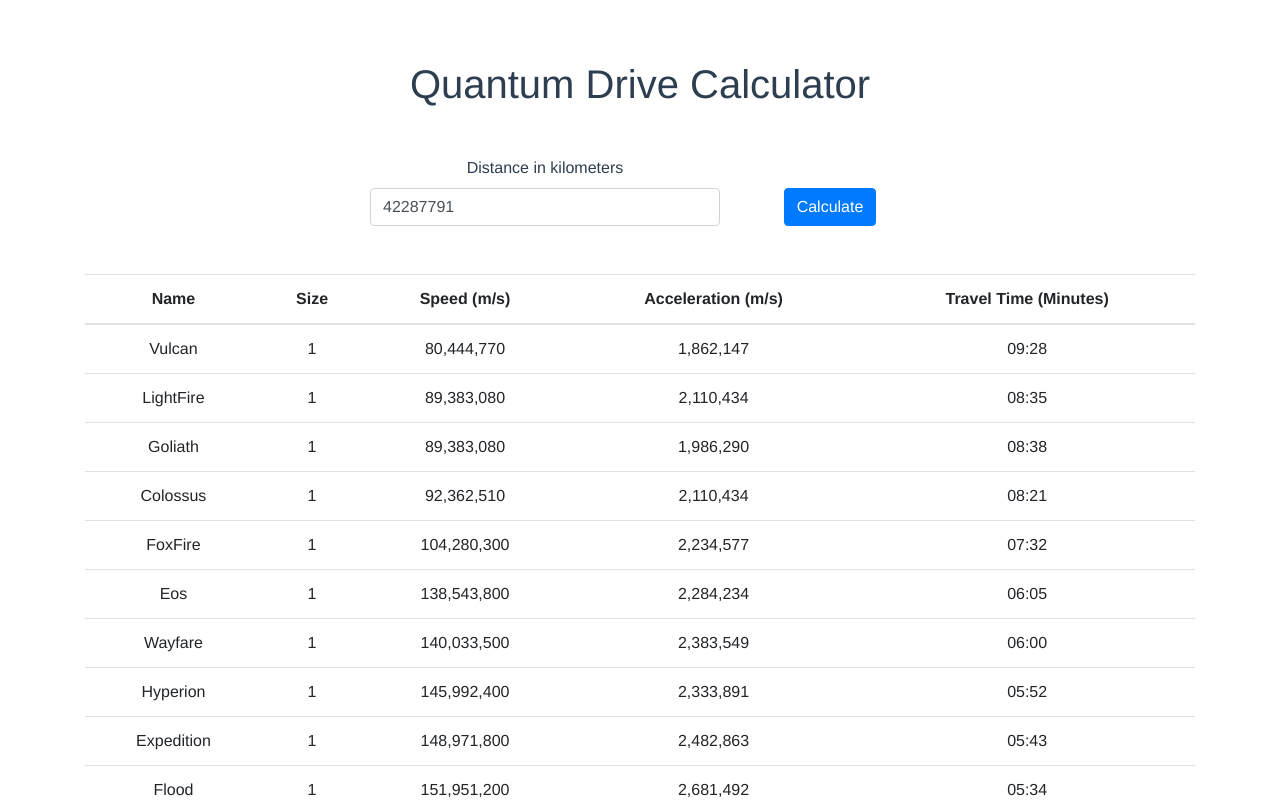
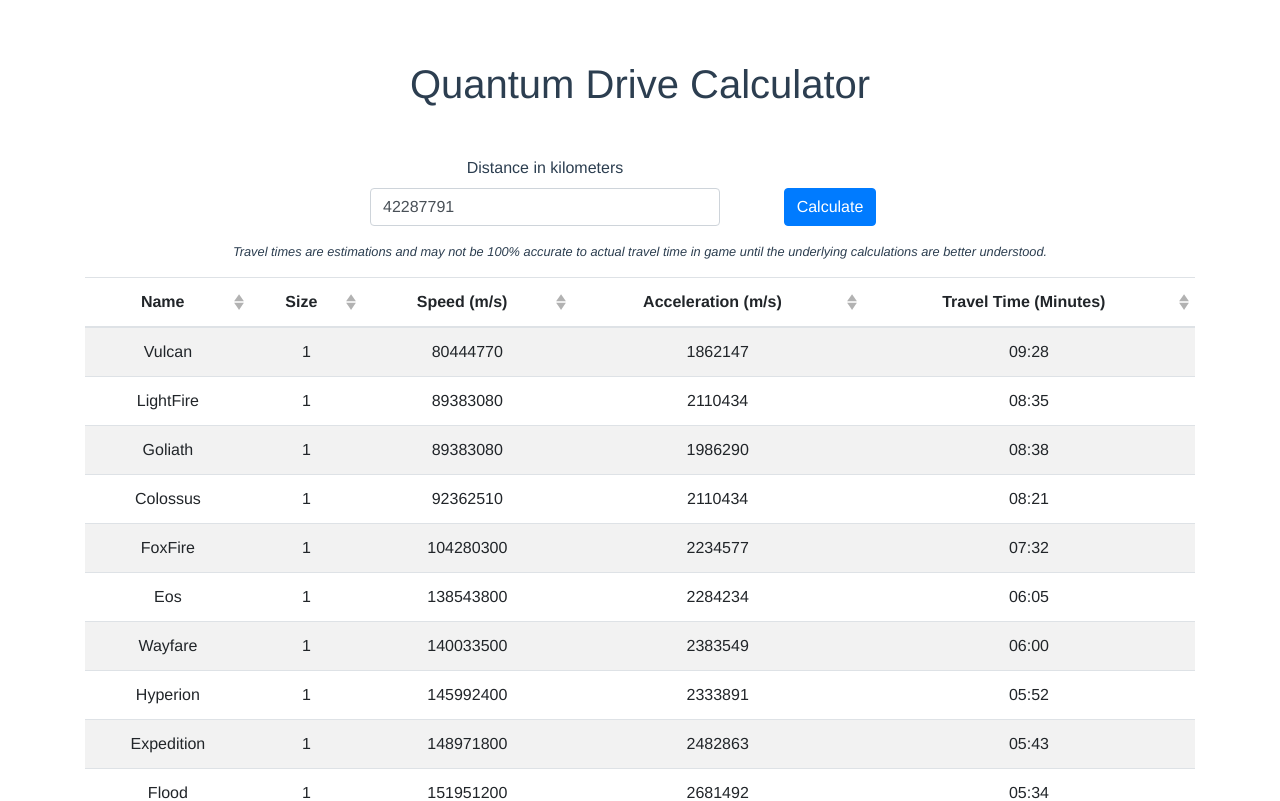
Before and after one commit to joshuahysong/QuantumCalculator, a Vue app: page / in a window 1280 px wide. Shown: the top 801 px of the page. Built offline with nearby package versions, Linux system fonts and the light colour scheme.

Commit message:
Converted drive table to bootstrap vue

```diff
--- a/public/index.html
+++ b/public/index.html
@@ -5,7 +5,6 @@
     <meta http-equiv="X-UA-Compatible" content="IE=edge">
     <meta name="viewport" content="width=device-width,initial-scale=1.0">
     <link rel="icon" href="<%= BASE_URL %>favicon.ico">
-    <link rel="stylesheet" href="https://stackpath.bootstrapcdn.com/bootstrap/4.4.1/css/bootstrap.min.css" integrity="sha384-Vkoo8x4CGsO3+Hhxv8T/Q5PaXtkKtu6ug5TOeNV6gBiFeWPGFN9MuhOf23Q9Ifjh" crossorigin="anonymous">
     <title>Quantum Drive Calculator for Star Citizen</title>
   </head>
   <body>
--- a/src/App.vue
+++ b/src/App.vue
@@ -1,9 +1,10 @@
 <template>
-<div id="app" class="container">
+<main id="app" class="container">
     <h1 class="mb-5">Quantum Drive Calculator</h1>
-    <travel-form class="mb-5" @calculate:travel="calculateTravel" />
+    <travel-form @calculate:travel="calculateTravel" class="mb-3" />
+    <p class="mb-3 small"><em>Travel times are estimations and may not be 100% accurate to actual travel time in game until the underlying calculations are better understood.</em></p>
     <drives-table :distance="distance" />
-</div>
+</main>
 </template>
 
 <script>
--- a/src/components/DrivesTable.vue
+++ b/src/components/DrivesTable.vue
@@ -1,25 +1,10 @@
 <template>
     <div id='drives-table'>
-        <table class="table">
-            <thead>
-                <tr>
-                    <th>Name</th>
-                    <th>Size</th>
-                    <th>Speed (m/s)</th>
-                    <th>Acceleration (m/s)</th>
-                    <th>Travel Time (Minutes)</th>
-                </tr>
-            </thead>
-            <tbody>
-                <tr v-for="drive in drives" :key="drive.id">
-                    <td>{{ drive.name }}</td>
-                    <td>{{ drive.size }}</td>
-                    <td>{{ drive.speed.toLocaleString('en') }}</td>
-                    <td>{{ drive.acceleration.toLocaleString('en') }}</td>
-                    <td>{{ calculateTravelTime(drive.speed, drive.acceleration) }}</td>
-                </tr>
-            </tbody>
-        </table>
+        <b-table striped hover :items="drives" :fields="fields" >
+            <!-- <template v-slot:cell(time)="data">
+                {{  }}
+            </template> -->
+        </b-table>
     </div>
 </template>
 
@@ -31,6 +16,37 @@ export default {
     },
     data() {
         return {
+            fields: [
+                {
+                    key: 'name',
+                    sortable: true
+                },
+                {
+                    key: 'size',
+                    sortable: true
+                },
+                {
+                    key: 'speed',
+                    label: 'Speed (m/s)',
+                    sortable: true
+                },
+                {
+                    key: 'acceleration',
+                    label: 'Acceleration (m/s)',
+                    sortable: true
+                },
+                {
+                    key: 'time',
+                    label: 'Travel Time (Minutes)',
+                    formatter: (value, key, item) => {
+                        if (!value && key === 'time') {
+                            return new Date(this.calculateTravelTime(item.speed, item.acceleration) * 1000).toISOString().substr(14, 5)
+                        }
+                    },
+                    sortable: true,
+                    sortByFormatted: true,
+                }
+            ],
             drives: [
                 {
                     "size": 1,
@@ -386,7 +402,17 @@ export default {
             } else {
                 travelTime = speed / acceleration + this.distance / speed;
             }
-            return new Date(travelTime * 1000).toISOString().substr(14, 5);
+            return travelTime;
+        },
+        mySortCompare(a, b, key) {
+            if (key === 'time') {
+                // Assuming the date field is a `Date` object, subtraction
+                // works on the date serial number (epoch value)
+                return a[key] - b[key]
+            } else {
+                // Let b-table handle sorting other fields (other than `date` field)
+                return false
+            }
         }
     }
 }
```
Also changed, not shown: 7 other files (tests, documents, lock files or other folders).
